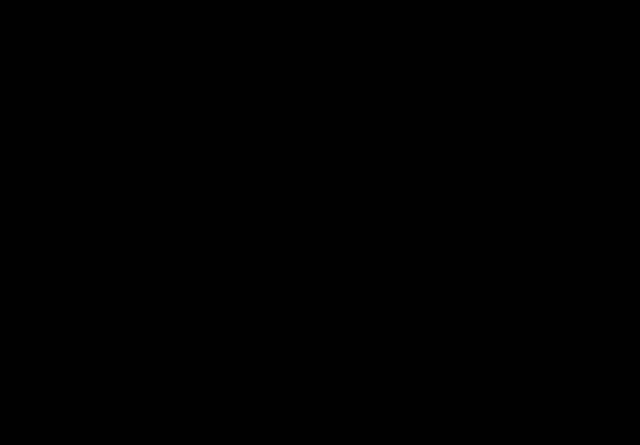
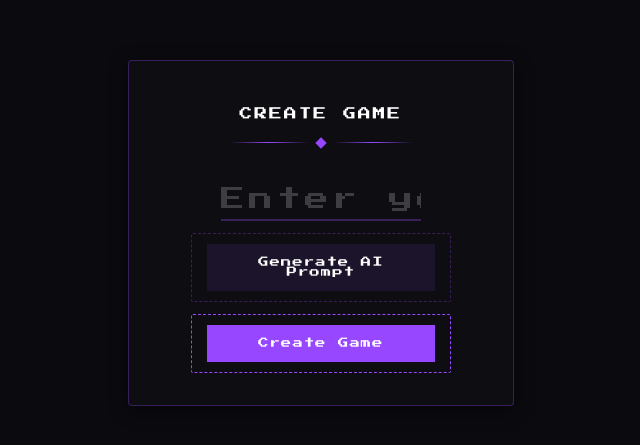
Before and after one commit to alfardil/Paw-And-Order, a React (Vite) app: page /create in a window 1280 px wide. Before the commit this address had no page. Shown: the part 167-612 px from the top of the page, without its empty margins (319-959 px from the left). Built offline with nearby package versions, Linux system fonts and the light colour scheme.

Commit message:
started creategame.tsx

```diff
--- a/src/App.tsx
+++ b/src/App.tsx
@@ -1,13 +1,15 @@
 import { Route, Routes } from "react-router-dom";
 import ChooseRoom from "./components/ChooseRoom";
-import JoinCourtPage from "./components/JoinGame";
+import JoinGame from "./components/JoinGame";
 import Lobby from "./components/Lobby";
+import CreateGame from "./components/CreateGame";
 
 function AppRoutes() {
   return (
     <Routes>
       <Route path="/" element={<ChooseRoom />} />
-      <Route path="/join" element={<JoinCourtPage />} />
+      <Route path="/join" element={<JoinGame />} />
+      <Route path="/create" element={<CreateGame />} />
       <Route path="/room/:roomId" element={<Lobby />} />{" "}
     </Routes>
   );
--- a/src/components/ChooseRoom.tsx
+++ b/src/components/ChooseRoom.tsx
@@ -42,7 +42,7 @@
         <div className="menu-options">
           <button
             className="menu-button primary"
-            // onClick={() => onSelect("create")}
+            onClick={() => navigate("/create")}
           >
             <div className="button-content">
               <div className="button-diamond"></div>
--- /dev/null
+++ b/src/components/CreateGame.tsx
@@ -0,0 +1,70 @@
+import { useState } from "react";
+
+function CreateGame() {
+  const [prompt, setPrompt] = useState("");
+  const [error, setError] = useState("");
+
+  const handlePromptChange = (e: React.ChangeEvent<HTMLInputElement>) => {
+    setPrompt(e.target.value);
+  };
+
+  const handleGeneratePrompt = () => {
+    setPrompt("AI GENERATED PROMPT");
+  };
+
+  const handleCreateGame = () => {
+    if (prompt.trim() === "") {
+      setError("Provide a prompt or generate one with AI.");
+      return;
+    }
+    setError("");
+    console.log("Creating game with prompt:", prompt);
+  };
+
+  return (
+    <div className="game-container">
+      <div className="game-card">
+        <div className="card-header">
+          <h2 className="menu-title">CREATE GAME</h2>
+          <div className="menu-divider">
+            <div className="divider-line" />
+            <div className="divider-diamond" />
+            <div className="divider-line" />
+          </div>
+        </div>
+
+        <div className="menu-options">
+          <div className="input-container">
+            <input
+              type="text"
+              className="court-input"
+              placeholder="Enter your prompt (max 100 chars)"
+              value={prompt}
+              onChange={handlePromptChange}
+              maxLength={100}
+            />
+            <div className="input-line" />
+          </div>
+
+          <button className="menu-button" onClick={handleGeneratePrompt}>
+            <div className="button-content">
+              <span className="button-text">Generate AI Prompt</span>
+            </div>
+            <div className="button-glow" />
+          </button>
+
+          <button className="menu-button primary" onClick={handleCreateGame}>
+            <div className="button-content">
+              <span className="button-text">Create Game</span>
+            </div>
+            <div className="button-glow" />
+          </button>
+        </div>
+
+        {error && <div className="error-message">{error}</div>}
+      </div>
+    </div>
+  );
+}
+
+export default CreateGame;
--- a/src/components/JoinGame.tsx
+++ b/src/components/JoinGame.tsx
@@ -3,7 +3,7 @@
 import "../App.css";
 import { Link, useNavigate } from "react-router-dom";
 
-function JoinCourtPage() {
+function JoinGame() {
   const [joinCode, setJoinCode] = useState("");
   const [error, setError] = useState("");
   const navigate = useNavigate();
@@ -113,4 +113,4 @@
   );
 }
 
-export default JoinCourtPage;
+export default JoinGame;
```
